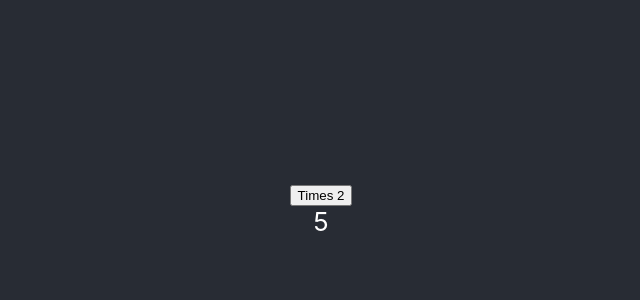
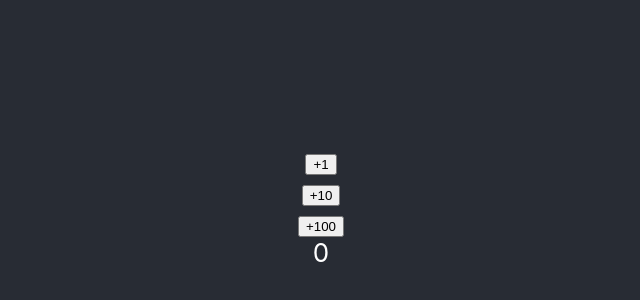
Before and after one commit to martinwachira/how2React, a React (Create React App) app: page / in a window 1280 px wide. Shown: the part 194-494 px from the top of the page, without its empty margins (319-959 px from the left). Built offline with nearby package versions, Linux system fonts and the light colour scheme.

Commit message:
..step 5

```diff
--- a/src/components/counter/counter.js
+++ b/src/components/counter/counter.js
@@ -1,13 +1,13 @@
-
-import React, { useState } from "react";
+import React from "react";
 
 const Counter = (props) => {
-
-//   const handleClick = () => setCounter(counter * 2);
+    const handleClick = () => props.onClicks(props.increment);
 
   return (
     <div>
-      <button onClick={props.onClicks}>Times 2</button>
+      <button onClick={handleClick}>
+        +{props.increment}
+      </button>
     </div>
   );
 };
--- a/src/components/counter/display.js
+++ b/src/components/counter/display.js
@@ -1,5 +1,5 @@
 
-import React, {useState} from "react";
+import React from "react";
 
 const Display = (props) => {
     return (
--- a/src/components/counter/main.js
+++ b/src/components/counter/main.js
@@ -4,11 +4,13 @@ import Counter from "./counter";
 import Display from "./display";
 
 const Main = () => {
-  const [counter, setCounter] = useState(5);
-  const incrementsCounter = () => setCounter(counter * 2);
+  const [counter, setCounter] = useState(0);
+  const incrementsCounter = (incValue) => setCounter(counter + incValue);
   return (
     <>
-      <Counter onClicks={incrementsCounter} />
+      <Counter onClicks={incrementsCounter} increment={1} />
+      <Counter onClicks={incrementsCounter} increment={10} />
+      <Counter onClicks={incrementsCounter} increment={100} />
       <Display message={counter} />
     </>
   );
```
